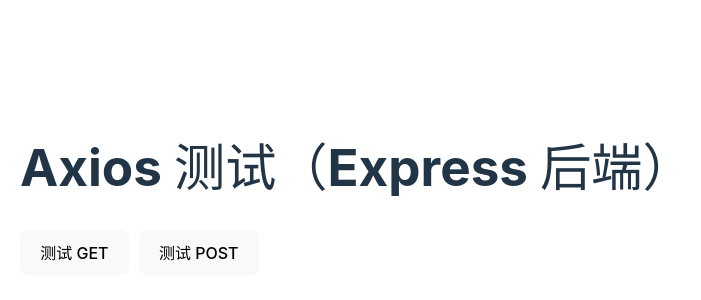
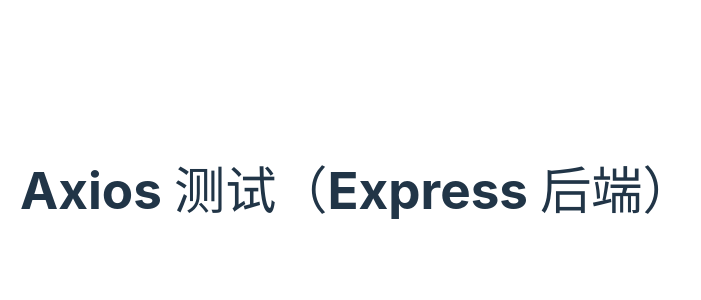
Before and after one commit to XIAOSHUAI-Y/ts-axios, a React (Vite) app: page / in a window 1280 px wide. Shown: the part 210-510 px from the top of the page, without its empty margins (0-701 px from the left). Built offline with nearby package versions, Linux system fonts and the light colour scheme.

Commit message:
获取相应数据

```diff
--- a/src/App.tsx
+++ b/src/App.tsx
@@ -5,42 +5,42 @@
   const [response, setResponse] = useState<any>(null);
   const [error, setError] = useState<string | null>(null);
 
-  // 测试 GET 请求（调用本地 Express 接口）
-  const handleGet = async () => {
-    try {
-      const res = await axios({
-        url: 'http://localhost:3001/api/test-get',
-        method: 'get'
-      });
-      setResponse(res);
-      setError(null);
-    } catch (err) {
-      setError(err instanceof Error ? err.message : 'GET 请求失败');
-      setResponse(null);
-    }
-  };
+  // // 测试 GET 请求（调用本地 Express 接口）
+  // const handleGet = async () => {
+  //   try {
+  //     const res = await axios({
+  //       url: 'http://localhost:3001/api/test-get',
+  //       method: 'get'
+  //     });
+  //     setResponse(res);
+  //     setError(null);
+  //   } catch (err) {
+  //     setError(err instanceof Error ? err.message : 'GET 请求失败');
+  //     setResponse(null);
+  //   }
+  // };
 
-  // 测试 POST 请求
-  const handlePost = async () => {
-    try {
-      const res = await axios({
-        url: 'http://localhost:3001/api/test-post',
-        method: 'post',
-        data: { username: 'test', password: '123' }
-      });
-      setResponse(res);
-      setError(null);
-    } catch (err) {
-      setError(err instanceof Error ? err.message : 'POST 请求失败');
-      setResponse(null);
-    }
-  };
+  // // 测试 POST 请求
+  // const handlePost = async () => {
+  //   try {
+  //     const res = await axios({
+  //       url: 'http://localhost:3001/api/test-post',
+  //       method: 'post',
+  //       data: { username: 'test', password: '123' }
+  //     });
+  //     setResponse(res);
+  //     setError(null);
+  //   } catch (err) {
+  //     setError(err instanceof Error ? err.message : 'POST 请求失败');
+  //     setResponse(null);
+  //   }
+  // };
 
   return (
     <div style={{ padding: '20px' }}>
       <h1>Axios 测试（Express 后端）</h1>
-      <button onClick={handleGet} style={{ marginRight: '10px' }}>测试 GET</button>
-      <button onClick={handlePost}>测试 POST</button>
+      {/* <button onClick={handleGet} style={{ marginRight: '10px' }}>测试 GET</button>
+      <button onClick={handlePost}>测试 POST</button> */}
 
       {response && (
         <div style={{ marginTop: '20px', border: '1px solid #ccc', padding: '10px' }}>
--- a/src/index.ts
+++ b/src/index.ts
@@ -1,12 +1,12 @@
 import { buildURL } from "./helpers/url"
 import { transformRequest } from "./helpers/data"
-import { AxiosRequestConfig } from "./types"
+import { AxiosPromise, AxiosRequestConfig } from "./types"
 import xhr from "./xhr"
 import { processHeaders } from "./helpers/headers"
 
-function axios(config: AxiosRequestConfig) {
+function axios(config: AxiosRequestConfig): AxiosPromise {
   processConfig(config)
-  xhr(config)
+  return xhr(config)
 }
 
 function processConfig(config: AxiosRequestConfig): void {
--- a/src/types/index.ts
+++ b/src/types/index.ts
@@ -12,6 +12,7 @@
   data?: any
   params?: any
   headers?: any
+  responseType: XMLHttpRequestResponseType
 }
 
 export interface AxiosResponse {
@@ -22,3 +23,7 @@
   config: AxiosRequestConfig
   request: any
 }
+
+export interface AxiosPromise extends Promise<AxiosResponse> {
+
+}
--- a/src/xhr.ts
+++ b/src/xhr.ts
@@ -1,19 +1,53 @@
-import { AxiosRequestConfig } from "./types";
+import { AxiosPromise, AxiosRequestConfig, AxiosResponse } from "./types";
 
-export default function xhr(config: AxiosRequestConfig): void {
-  const {data = null, url, method = 'get', headers} = config
+export default function xhr(config: AxiosRequestConfig):
+  AxiosPromise {
+  return new Promise((resolve) => {
+    const {data = null, url, method = 'get', headers, responseType } = config
 
     const request = new XMLHttpRequest()
 
+    // 如果配置中指定了响应类型，则设置 XMLHttpRequest 的响应类型
+    if (responseType) {
+      request.responseType = responseType
+    }
+
+    // 初始化请求，设置请求方法和 URL，第三个参数为 true 表示异步请求
     request.open(method.toUpperCase(), url, true)
 
+    // 设置请求状态变化的回调函数
+    request.onreadystatechange = function handleLoad() {
+
+      if (request.readyState !== 4) return
+
+      // 获取所有响应头
+      const responseHeaders = request.getAllResponseHeaders()
+      // 根据响应类型获取响应数据
+      const responseData = responseType !== 'text' ? request.response : request.responseText
+      // 构建 AxiosResponse 对象
+      const response: AxiosResponse = {
+        data:  responseData,
+        status: request.status,
+        statusText: request.statusText,
+        headers: responseHeaders,
+        config,
+        request
+      }
+      // 解析 Promise，并返回响应对象
+      resolve(response)
+    }
+
+    // 遍历请求头对象并设置请求头
     Object.keys(headers).forEach((name) => {
+      // 如果数据为 null 且 Content-Type 头存在，则删除 Content-Type 头
       if (data === null && name.toLowerCase() === 'content-type') {
         delete headers[name]
       } else {
+        // 设置请求头
         request.setRequestHeader(name, headers[name])
       }
     })
 
     request.send(data)
+  })
 }
```
Lines whose indentation alone changed are shown as unchanged.
